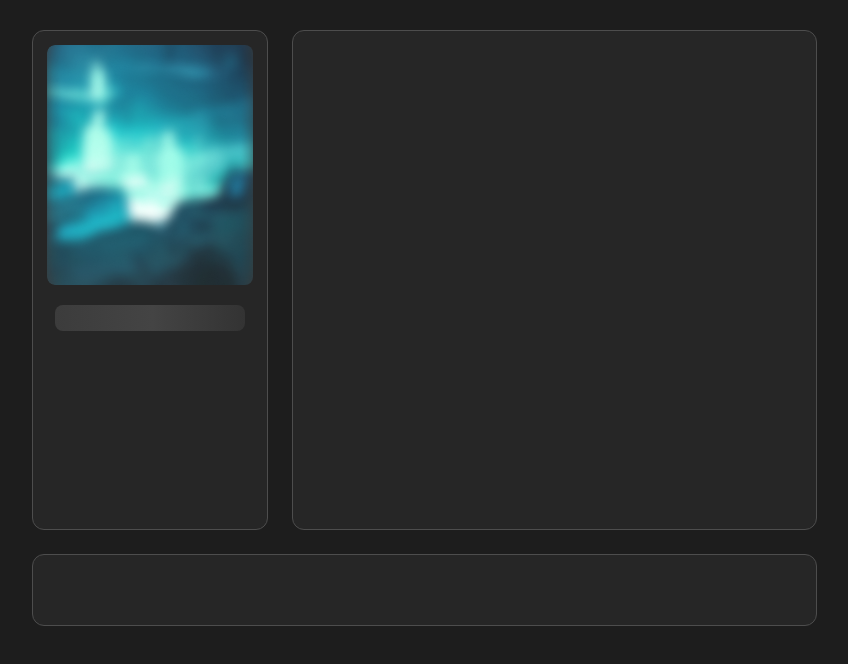
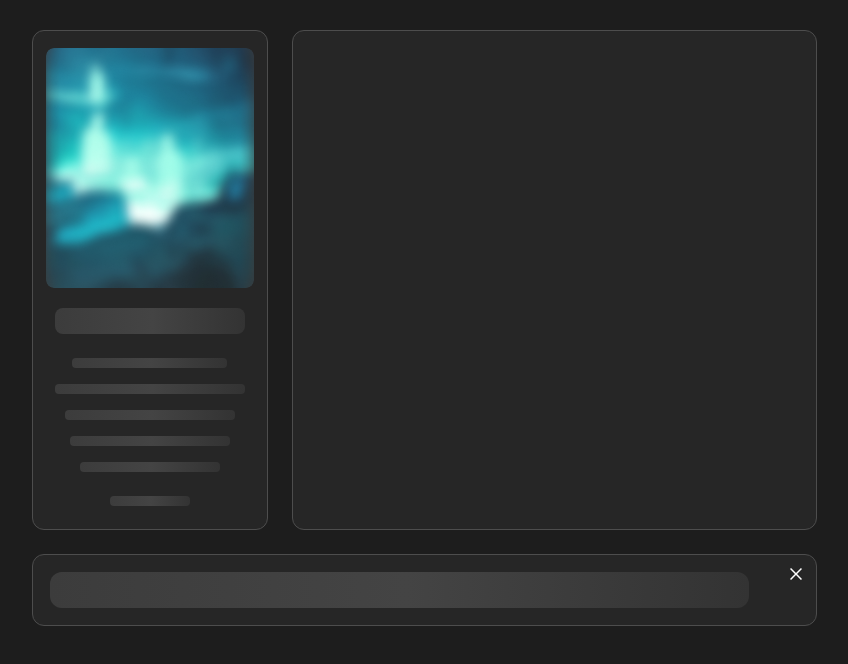
Before and after one commit to alvarSQ/rlt-Inventory, a Vue app: page / in a window 1280 px wide. Shown: the top 664 px of the page, without its empty margins (216-1064 px from the left). Built offline with nearby package versions, Linux system fonts and the light colour scheme.

Commit message:
скелетоны готовы

```diff
--- a/src/assets/scss/main.scss
+++ b/src/assets/scss/main.scss
@@ -64,20 +64,8 @@ section,
   font-weight: 400;
 }
 
-.btn {
-    display: flex;
-    justify-content: center;
-    align-items: center;
-    cursor: pointer;
-    padding: 10px 20px;
-    font-size: 16px;
-    border-radius: 10px;
-    color: white;
-    background: #022246;
-}
-
 .item_main {
-  padding: 14px;
+  padding: 17px 13px;
   background-color: rgba(38, 38, 38);
   border-radius: 12px;
   border: 1px solid rgba(77, 77, 77, 1);
--- a/src/components/GhostElemrntBottom.vue
+++ b/src/components/GhostElemrntBottom.vue
@@ -1,12 +1,42 @@
 <template>
-  <div class="item_main ghost-elemrnt_bottom"></div>
+  <div class="item_main ghost-elemrnt_bottom">
+    <div class="text"></div>
+    <svg
+      class="close"
+      width="12"
+      height="12"
+      viewBox="0 0 12 12"
+      fill="none"
+      xmlns="http://www.w3.org/2000/svg"
+    >
+      <path
+        d="M12 1.05L10.95 0L6 4.95L1.05 0L0 1.05L4.95 6L0 10.95L1.05 12L6 7.05L10.95 12L12 10.95L7.05 6L12 1.05Z"
+        fill="white"
+      />
+    </svg>
+  </div>
 </template>
 
 <script setup lang="ts"></script>
 
 <style scoped lang="scss">
+.close {
+  position: absolute;
+  top: 13px;
+  left: 757px;
+}
+
+.text {
+  width: 699px;
+  height: 100%;
+  border-radius: 12px;
+  background: linear-gradient(90deg, #3c3c3c 0%, #444444 51.04%, #333333 100%);
+}
+
 .ghost-elemrnt_bottom {
+  position: relative;
   flex-basis: 100%;
   height: 72px;
+  padding: 17px;
 }
 </style>
--- a/src/components/GhostElemrntLeft.vue
+++ b/src/components/GhostElemrntLeft.vue
@@ -1,17 +1,36 @@
 <template>
-    <div class="item_main ghost-elemrnt_left">
-        <div class="blur"></div>
-        <div class="title_gel"></div>
-        <div></div>
-      </div>
+  <div class="item_main ghost-elemrnt_left">
+    <div class="blur"></div>
+    <div class="title"></div>
+    <div class="text">
+      <div style="width: 155px;" class="text_item"></div>
+      <div style="width: 190px;" class="text_item"></div>
+      <div style="width: 170px;" class="text_item"></div>
+      <div style="width: 160px;" class="text_item"></div>
+      <div style="width: 140px;" class="text_item"></div>
+      <div style="width: 80px; margin-top: 8px;" class="text_item"></div>
+    </div>
+  </div>
 </template>
 
-<script setup lang="ts">
-
-</script>
+<script setup lang="ts"></script>
 
 <style scoped lang="scss">
-.title_gel {
+.text_item {
+  height: 10px;
+  border-radius: 4px;
+  background: linear-gradient(90deg, #3c3c3c 0%, #444444 51.04%, #333333 100%);
+}
+
+.text{
+  display: flex;
+  flex-direction: column;
+  align-items: center;
+  gap: 16px;
+  margin-top: 4px;
+}
+
+.title {
   width: 190px;
   height: 26px;
   border-radius: 8px;
@@ -33,5 +52,4 @@
   height: 500px;
   gap: 20px;
 }
-
 </style>
```
